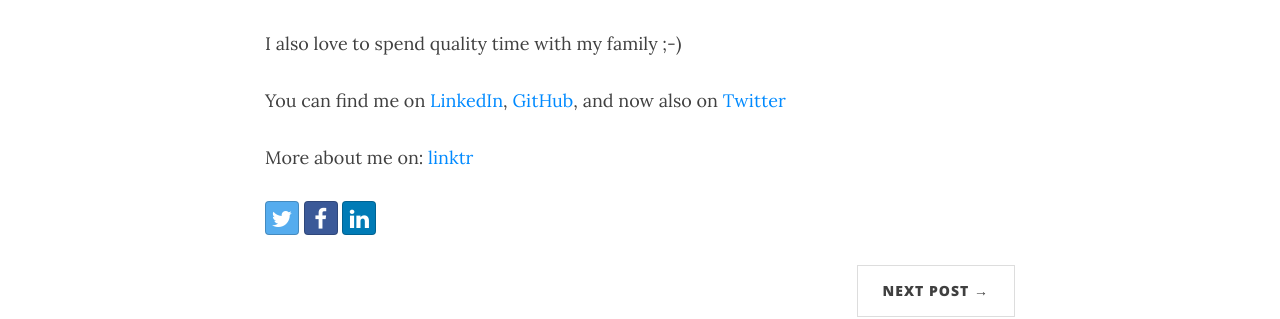
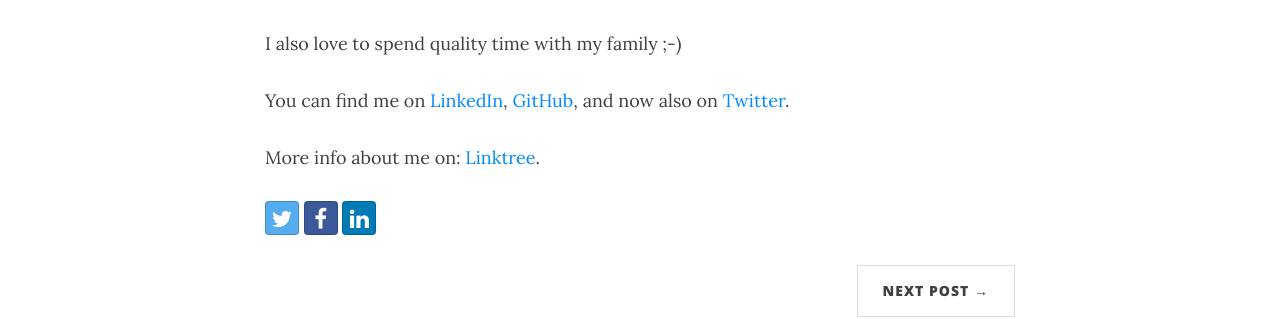
Before and after one commit to maurobonfietti/mauro.github.io, a Jekyll site: the page built from _posts/2019-05-17-first-post.md, in a window 1280 px wide and 1167 px high. Shown: the part 526-845 px from the top of the window. Built offline with Jekyll 4.4.1, drawn with Linux system fonts in a browser that asks for light colours; nearby versions of some CDN libraries.

Commit message:
New Post about OpenToWorkRemote.com

```diff
--- a/_posts/2019-05-17-first-post.md
+++ b/_posts/2019-05-17-first-post.md
@@ -15,6 +15,6 @@
 
 I also love to spend quality time with my family ;-)
 
-You can find me on [LinkedIn](https://www.linkedin.com/in/mauro-bonfietti/), [GitHub](https://github.com/maurobonfietti/), and now also on [Twitter](https://twitter.com/MauroBonfietti)
+You can find me on [LinkedIn](https://www.linkedin.com/in/mauro-bonfietti/), [GitHub](https://github.com/maurobonfietti/), and now also on [Twitter](https://twitter.com/MauroBonfietti).
 
-More about me on: [linktr](https://linktr.ee/maurobonfietti)
+More info about me on: [Linktree](https://linktr.ee/maurobonfietti).
```
Also changed, not shown: _posts/2022-11-01-open-to-work-remote.md (added, +10 -0 lines).
